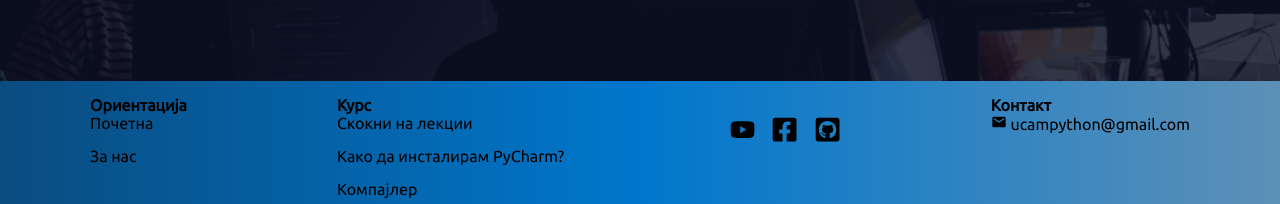
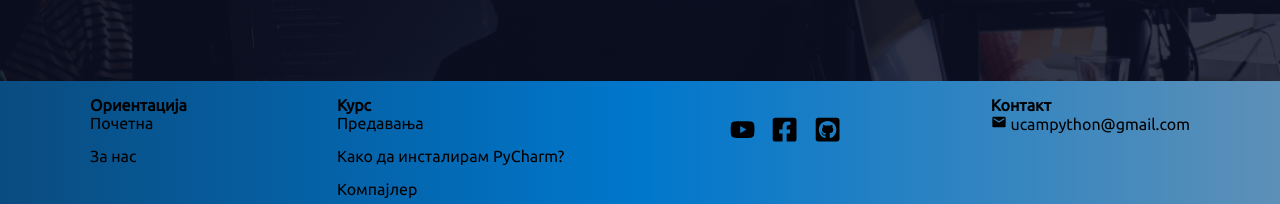
Before and after one commit to antoniostefanovski/uchampython, a React (Create React App) app: page / in a window 1280 px wide. Shown: the part 2276-2480 px from the top of the page. Built offline with nearby package versions, Linux system fonts and the light colour scheme.

Commit message:
edit hashlink

```diff
--- a/src/components/Footer.jsx
+++ b/src/components/Footer.jsx
@@ -27,7 +27,7 @@ function Footer () {
                         <h4>Курс</h4>
                         <ul className="footer-nav-links">
                             <li>
-                                <HashLink to={'/Lectures#'} className="link">Скокни на лекции</HashLink>
+                                <HashLink to={'/Lectures#'} className="link">Предавања</HashLink>
                             </li>
                             <li>
                                 <HashLink to={'/Lecture/0'}>Како да инсталирам PyCharm?</HashLink>
```
